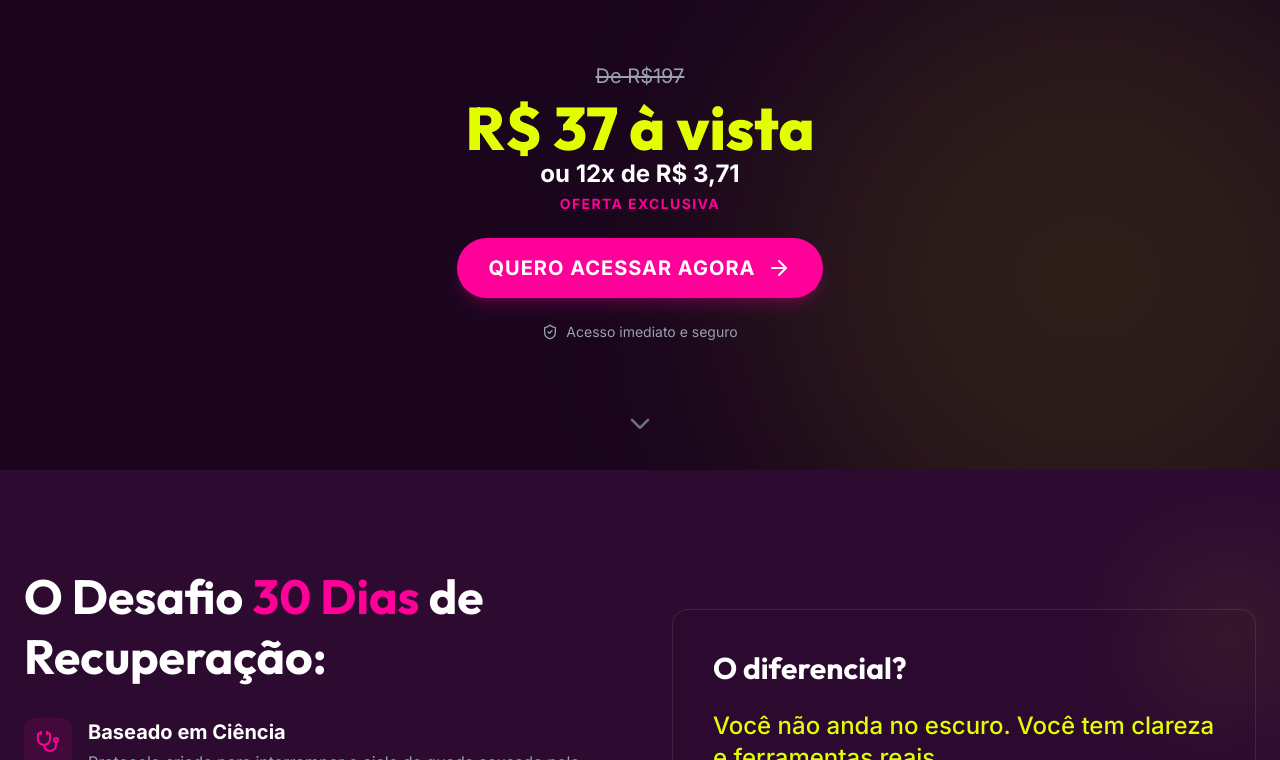
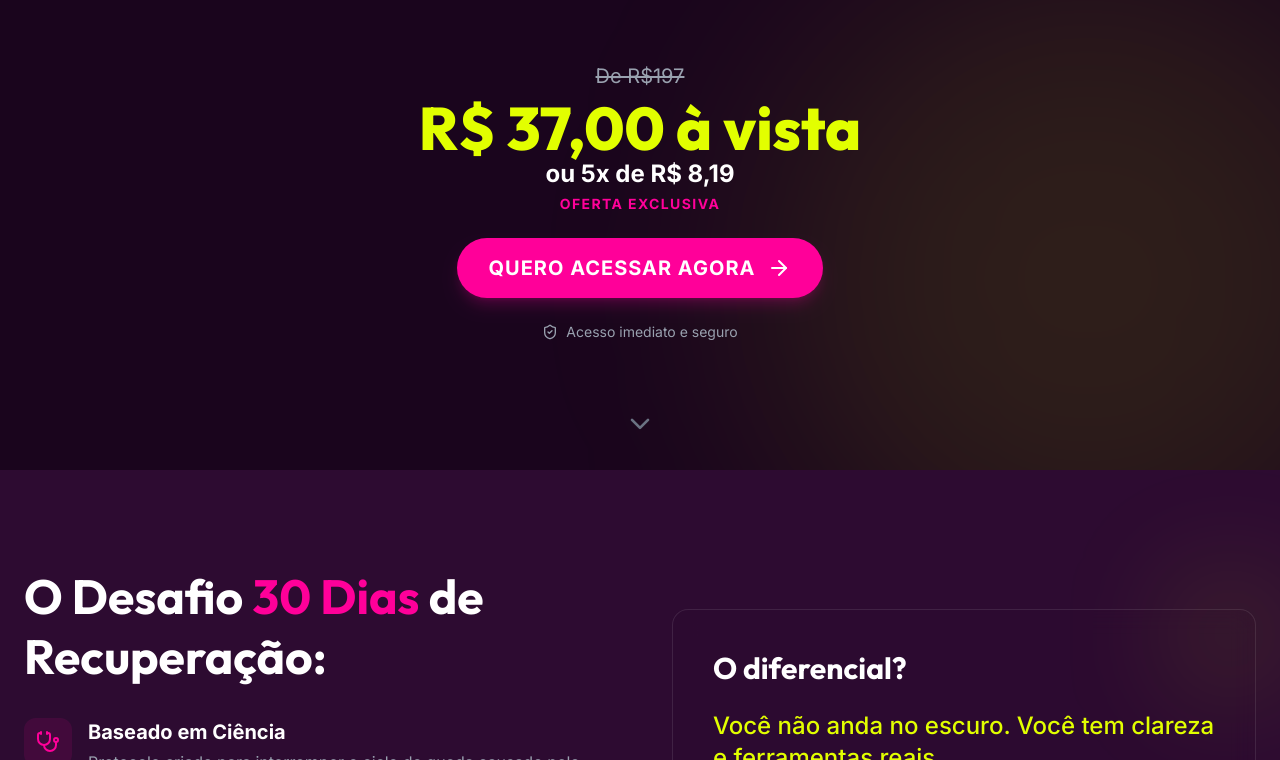
Before and after one commit to EMANUELLESAMARY/SKINC-INTELIGENTE-VERSAO-1, a React (Vite) app: page / in a window 1280 px wide. Shown: the part 800-1560 px from the top of the page. Built offline with nearby package versions, Linux system fonts and the light colour scheme.

Commit message:
feat: Update pricing display to match offer
Adjusts the displayed prices and installment options in the Hero and CTA sections to accurately reflect the current offer of R$ 37,00 or 5x R$ 8,19.

```diff
--- a/src/components/sections/CTA.tsx
+++ b/src/components/sections/CTA.tsx
@@ -24,7 +24,7 @@ export const CTA = () => {
           <div className="flex flex-col items-center gap-2 mb-8">
             <span className="text-2xl text-gray-500 line-through lowercase">De R$ 197,00 por apenas</span>
             <span className="text-7xl font-display font-black text-white">R$ 37,00</span>
-            <p className="text-xl font-bold text-brand-lime uppercase">ou 12x de R$ 3,71</p>
+            <p className="text-xl font-bold text-brand-lime uppercase">ou 5x de R$ 8,19</p>
             <p className="text-sm text-brand-pink font-bold uppercase tracking-widest mt-1">Acesso Vitalício + Bônus</p>
           </div>
 
--- a/src/components/sections/Hero.tsx
+++ b/src/components/sections/Hero.tsx
@@ -72,10 +72,10 @@ export const Hero = () => {
             <span className="text-gray-400 line-through text-xl">De R$197</span>
             <div className="flex flex-col items-center">
               <span className="text-5xl md:text-6xl font-display font-black text-brand-lime">
-                R$ 37 à vista
+                R$ 37,00 à vista
               </span>
               <span className="text-xl md:text-2xl font-bold text-white">
-                ou 12x de R$ 3,71
+                ou 5x de R$ 8,19
               </span>
               <span className="text-sm uppercase tracking-widest text-brand-pink font-bold mt-1">Oferta Exclusiva</span>
             </div>
```
